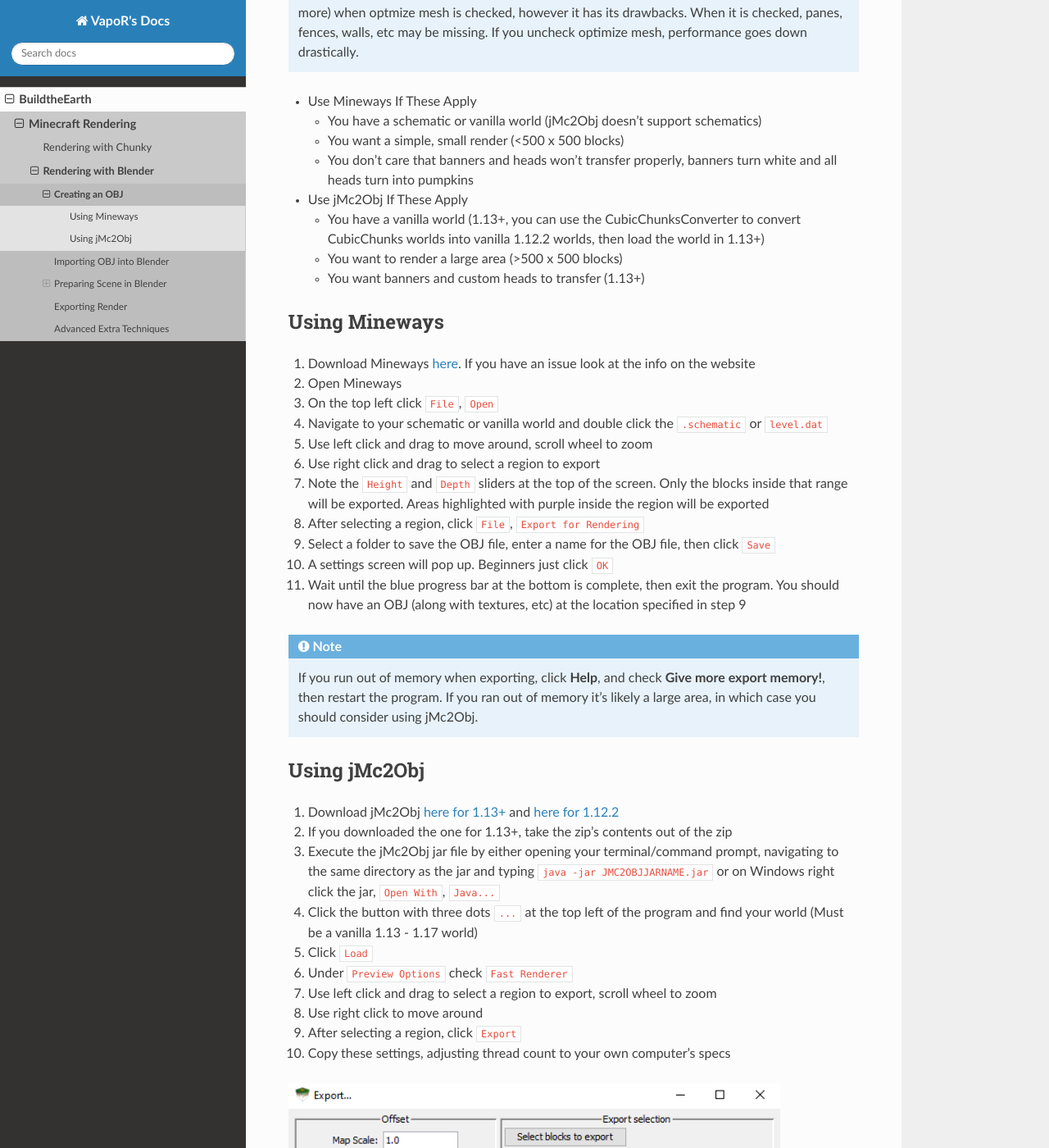
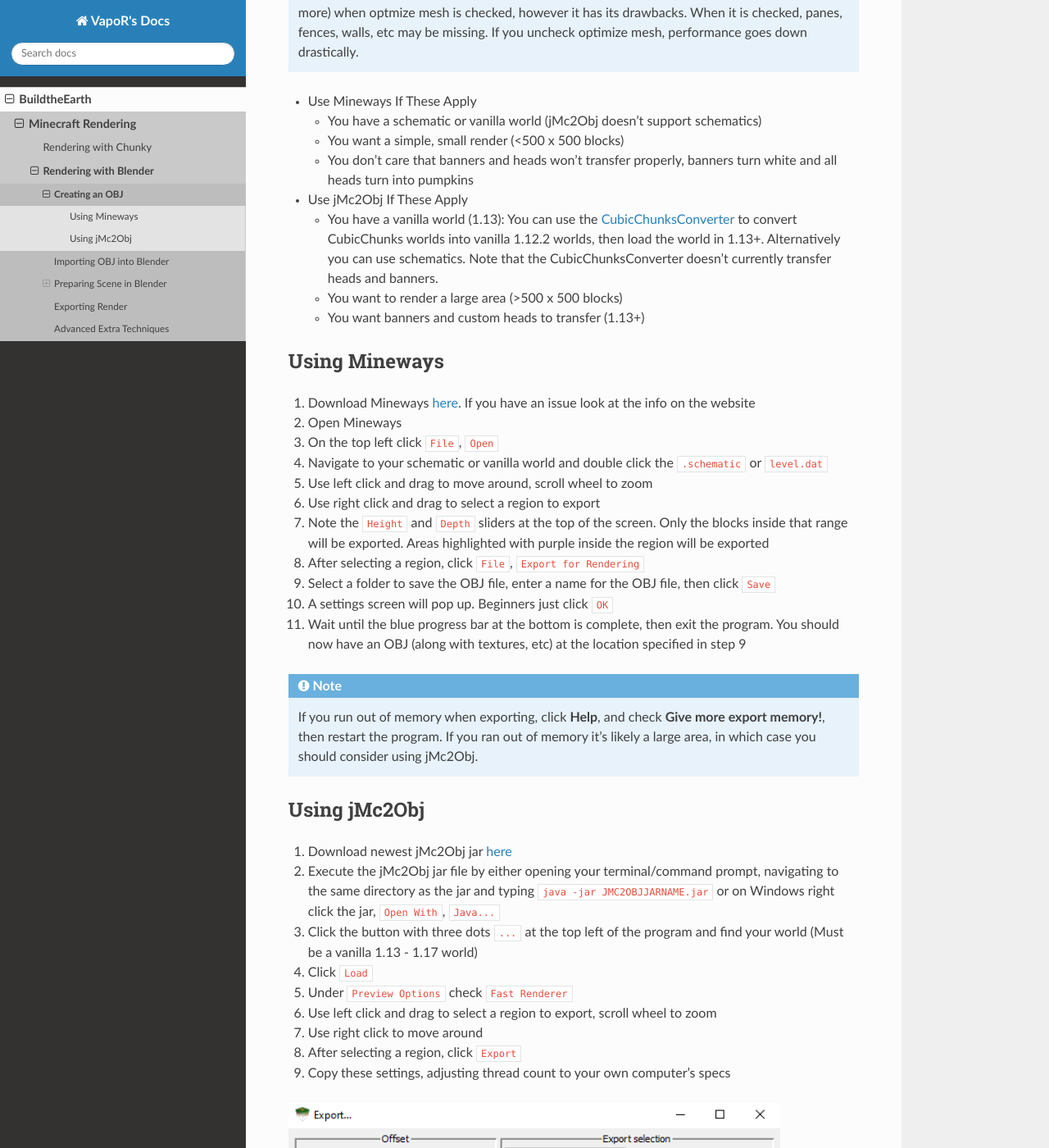
Before and after one commit to yyrichy/documentation, a Sphinx documentation site: the page built from source/buildtheearth/rendering/blender/creating-obj.md, in a window 1280 px wide and 1400 px high, scrolled down 389 px. Shown: the whole window at 82% size. Built offline with Sphinx 7.4.7 and the Read the Docs theme 2.0.0, drawn with Linux system fonts in a browser that asks for light colours; some of the changed text lies outside the part shown.

Commit message:
update jmc link
Newest jMc2Obj supports heads and banners natively

````diff
--- a/source/buildtheearth/rendering/blender/creating-obj.md
+++ b/source/buildtheearth/rendering/blender/creating-obj.md
@@ -19,7 +19,7 @@
   * You don't care that banners and heads won't transfer properly, banners turn white and all heads turn into pumpkins
 
 - Use jMc2Obj If These Apply
-  * You have a vanilla world (1.13+, you can use the CubicChunksConverter to convert CubicChunks worlds into vanilla 1.12.2 worlds, then load the world in 1.13+)
+  * You have a vanilla world (1.13): You can use the [CubicChunksConverter](https://discord.gg/tJUWYq5wdR) to convert CubicChunks worlds into vanilla 1.12.2 worlds, then load the world in 1.13+. Alternatively you can use schematics. Note that the CubicChunksConverter doesn't currently transfer heads and banners.
   * You want to render a large area (>500 x 500 blocks)
   * You want banners and custom heads to transfer (1.13+)
 
@@ -43,23 +43,22 @@
 
 ## Using jMc2Obj
 
-1. Download jMc2Obj [here for 1.13+](https://cdn.discordapp.com/attachments/793250835294584864/888249927229124678/jMC2Obj-bte.zip) and [here for 1.12.2](https://github.com/jmc2obj/j-mc-2-obj/releases/download/50/jMc2Obj-dev_g50.jar)
-2. If you downloaded the one for 1.13+, take the zip's contents out of the zip
-3. Execute the jMc2Obj jar file by either opening your terminal/command prompt, navigating to the same directory as the jar and typing `java -jar JMC2OBJJARNAME.jar` or on Windows right click the jar, `Open With`, `Java...`
-4. Click the button with three dots `...` at the top left of the program and find your world (Must be a vanilla 1.13 - 1.17 world)
-5. Click `Load`
-6. Under `Preview Options` check `Fast Renderer`
-7. Use left click and drag to select a region to export, scroll wheel to zoom
-8. Use right click to move around
-9. After selecting a region, click `Export`
-10. Copy these settings, adjusting thread count to your own computer's specs
+1. Download newest jMc2Obj jar [here](https://github.com/jmc2obj/j-mc-2-obj/releases)
+2. Execute the jMc2Obj jar file by either opening your terminal/command prompt, navigating to the same directory as the jar and typing `java -jar JMC2OBJJARNAME.jar` or on Windows right click the jar, `Open With`, `Java...`
+3. Click the button with three dots `...` at the top left of the program and find your world (Must be a vanilla 1.13 - 1.17 world)
+4. Click `Load`
+5. Under `Preview Options` check `Fast Renderer`
+6. Use left click and drag to select a region to export, scroll wheel to zoom
+7. Use right click to move around
+8. After selecting a region, click `Export`
+9. Copy these settings, adjusting thread count to your own computer's specs
 ```eval_rst
 .. image:: ../../../../images/jmc.png
    :width: 600
 ```
 \
-11. Click `Export textures from: Minecraft`<br/>
-12. Click `Export` on bottom right (use the same folder as the textures)
+10. Click `Export textures from: Minecraft`<br/>
+11. Click `Export` on bottom right (use the same folder as the textures)
 
 ```eval_rst
 After creating the OBJ and it's accompanying files, proceed to :doc:`importing-obj`.
````
